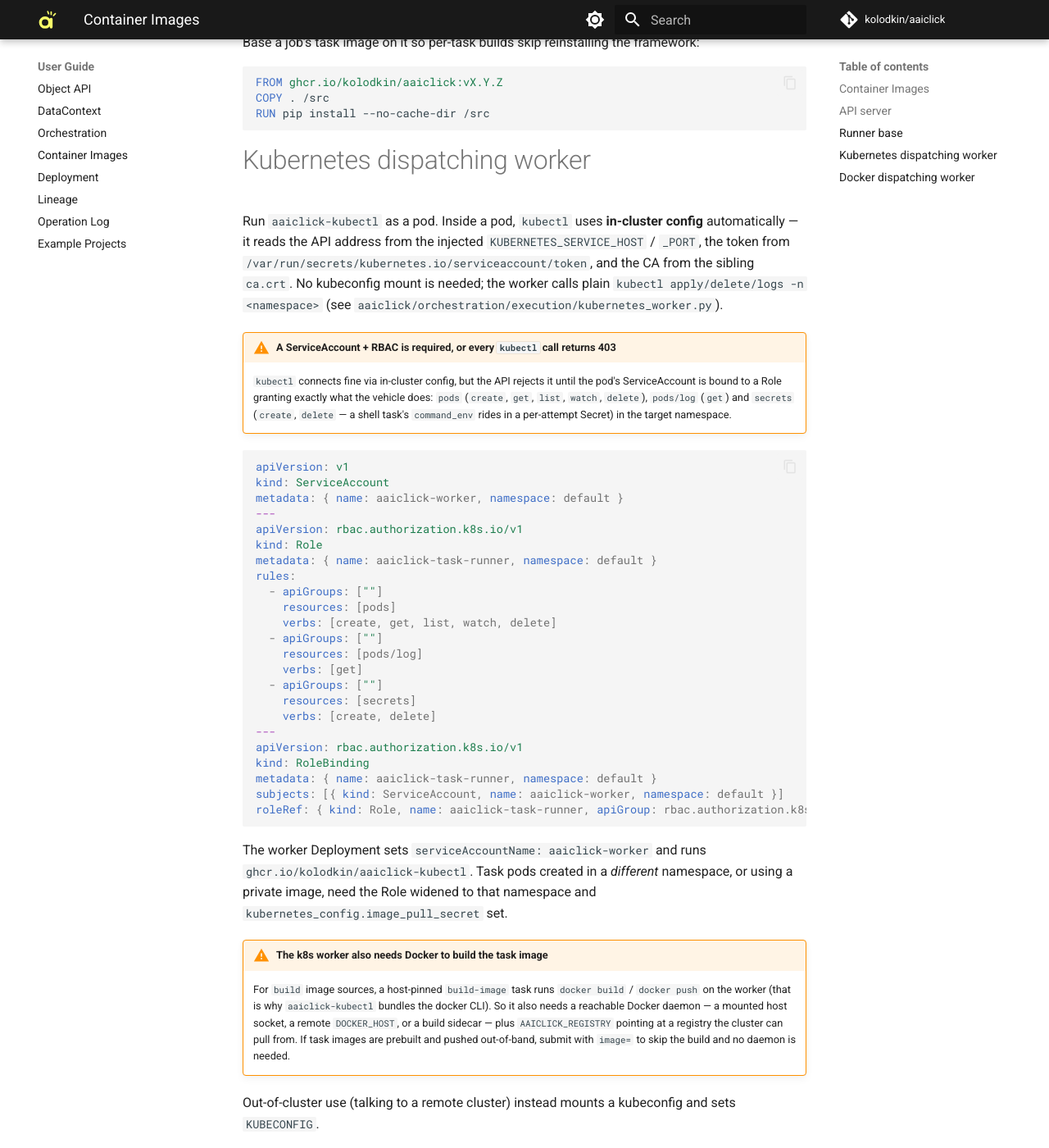
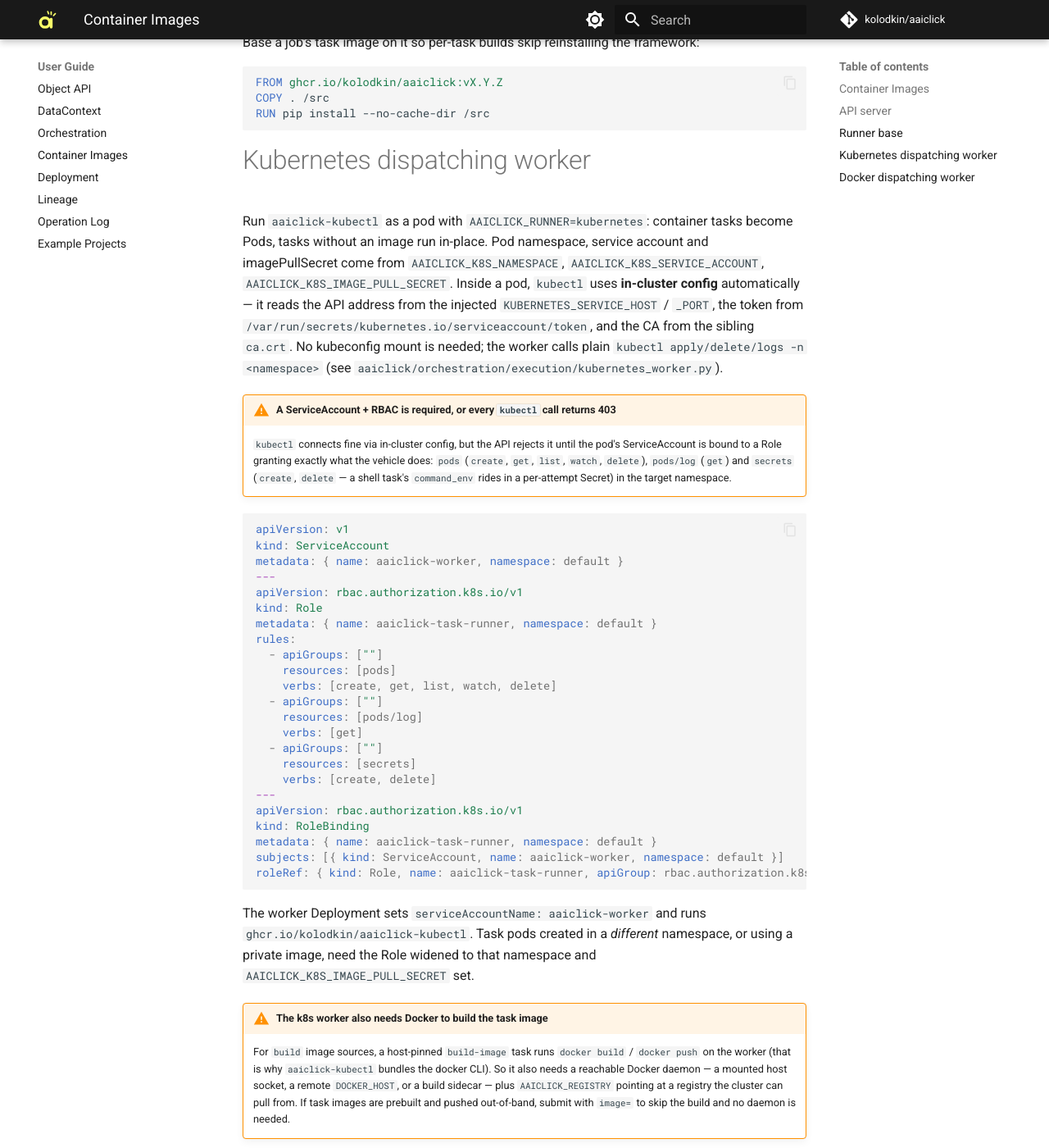
Before and after one commit to kolodkin/aaiclick, an MkDocs documentation site: the page built from docs/user_guide/container_images.md, in a window 1280 px wide and 1400 px high, scrolled down 955 px. Shown: the whole window at 82% size. Built offline with MkDocs 1.6.1 and Material for MkDocs 9.7.7, drawn with Linux system fonts in a browser that asks for light colours; comment, search, counter and statistics services are not loaded; some of the changed text lies outside the part shown.

Commit message:
Docs: runner is set on the worker; jobs choose --image or --build
Co-Authored-By: Claude Fable 5.1 <noreply@anthropic.com>
Claude-Session: https://claude.ai/code/session_013v3BL7EhffAvz38rzPhspn

````diff
--- a/docs/user_guide/container_images.md
+++ b/docs/user_guide/container_images.md
@@ -38,7 +38,11 @@ RUN pip install --no-cache-dir /src
 
 # Kubernetes dispatching worker
 
-Run `aaiclick-kubectl` as a pod. Inside a pod, `kubectl` uses **in-cluster
+Run `aaiclick-kubectl` as a pod with `AAICLICK_RUNNER=kubernetes`: container
+tasks become Pods, tasks without an image run in-place. Pod namespace, service
+account and imagePullSecret come from `AAICLICK_K8S_NAMESPACE`,
+`AAICLICK_K8S_SERVICE_ACCOUNT`, `AAICLICK_K8S_IMAGE_PULL_SECRET`. Inside a pod,
+`kubectl` uses **in-cluster
 config** automatically — it reads the API address from the injected
 `KUBERNETES_SERVICE_HOST` / `_PORT`, the token from
 `/var/run/secrets/kubernetes.io/serviceaccount/token`, and the CA from the
@@ -82,7 +86,7 @@ roleRef: { kind: Role, name: aaiclick-task-runner, apiGroup: rbac.authorization.
 The worker Deployment sets `serviceAccountName: aaiclick-worker` and runs
 `ghcr.io/kolodkin/aaiclick-kubectl`. Task pods created in a *different* namespace,
 or using a private image, need the Role widened to that namespace and
-`kubernetes_config.image_pull_secret` set.
+`AAICLICK_K8S_IMAGE_PULL_SECRET` set.
 
 !!! warning "The k8s worker also needs Docker to build the task image"
     For `build` image sources, a host-pinned `build-image` task runs
@@ -98,15 +102,17 @@ sets `KUBECONFIG`.
 
 # Docker dispatching worker
 
-`aaiclick-docker` carries the Docker **client** only. It talks to a daemon over a
-mounted socket (docker-out-of-docker); the containers it spawns are **siblings**
-on the host daemon, not nested:
+`aaiclick-docker` carries the Docker **client** only. With
+`AAICLICK_RUNNER=docker` it talks to a daemon over a mounted socket
+(docker-out-of-docker); the containers it spawns are **siblings** on the host
+daemon, not nested:
 
 ```bash
 docker run \
+  -e AAICLICK_RUNNER=docker \
   -v /var/run/docker.sock:/var/run/docker.sock \
   ghcr.io/kolodkin/aaiclick-docker:vX.Y.Z \
-  python -m aaiclick worker start ...
+  python -m aaiclick execution-worker start
 ```
 
 The image runs as the non-root `aaiclick` user, so it needs access to the mounted
````
Also changed, not shown: docs/user_guide/deployment.md (+3 -0 lines), docs/user_guide/orchestration.md (+6 -2 lines).
